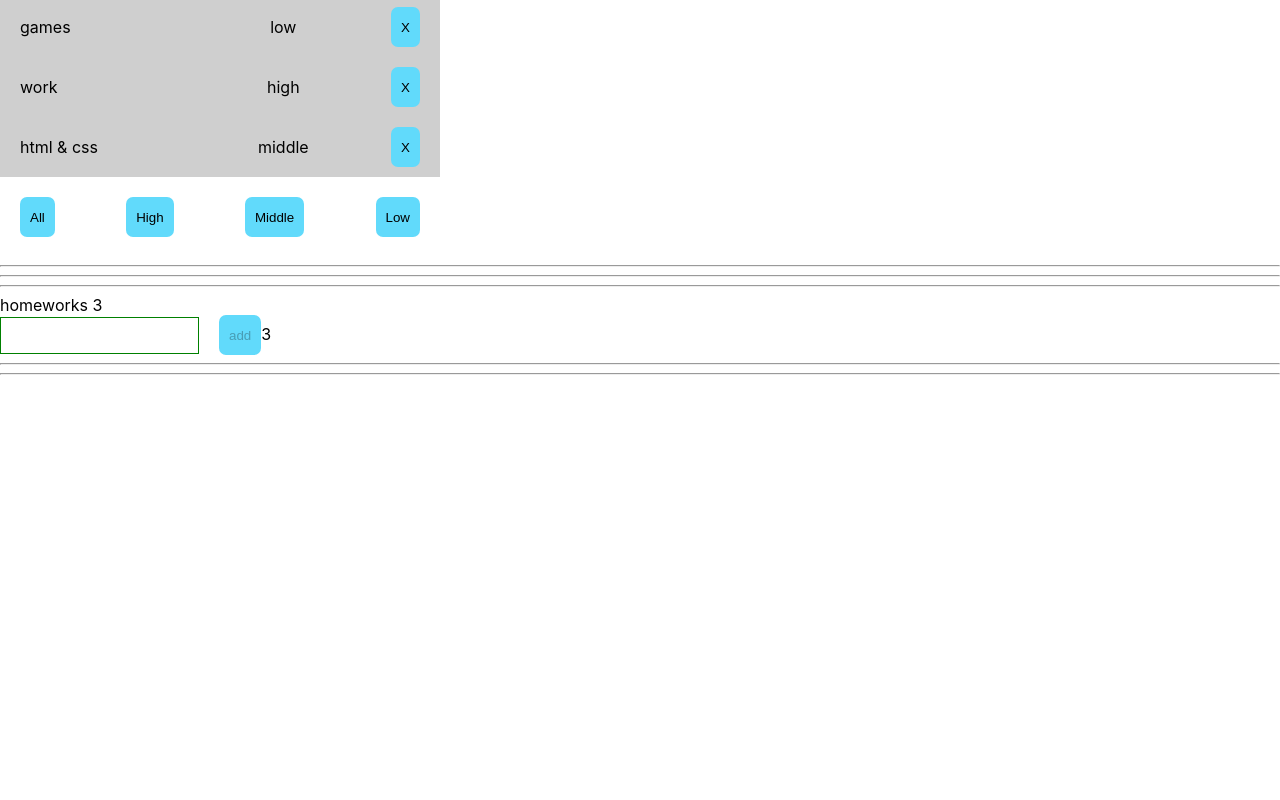
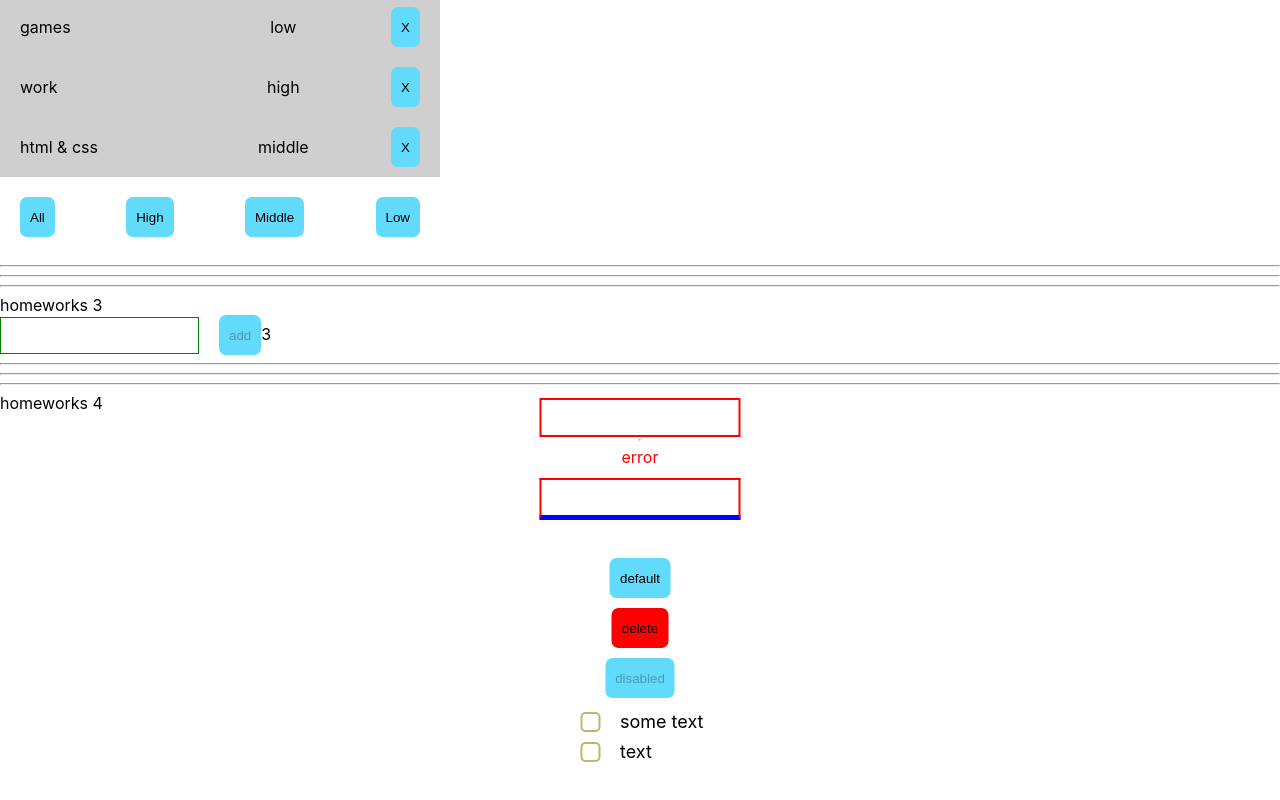
Before and after one commit to Artem-Evsiukov/homeworks, a React (Create React App) app: page / in a window 1280 px wide. Shown: the part 430-1230 px from the top of the page. Before the commit the page ends 813 px from the top, so only its background shows below. Built offline with nearby package versions, Linux system fonts and the light colour scheme.

Commit message:
home-works-4

```diff
--- a/src/p1-main/m1-ui/u1-app/App.module.css
+++ b/src/p1-main/m1-ui/u1-app/App.module.css
@@ -1,3 +1,3 @@
 .App {
-
+padding: 0 0 100px;
 }
--- a/src/p1-main/m1-ui/u1-app/App.tsx
+++ b/src/p1-main/m1-ui/u1-app/App.tsx
@@ -3,6 +3,7 @@ import s from './App.module.css'
 import HW1 from '../../../p2-homeworks/h1/HW1'
 import HW2 from '../../../p2-homeworks/h2/HW2';
 import HW3 from '../../../p2-homeworks/h3/HW3';
+import HW4 from '../../../p2-homeworks/h4/HW4';
 
 function App() {
     return (
@@ -11,7 +12,7 @@ function App() {
             <HW1/>
             <HW2/>
             <HW3/>
-            {/*<HW4/>*/}
+            <HW4/>
             {/*<HW5/>*/}
 
         </div>
--- a/src/p2-homeworks/h4/HW4.module.css
+++ b/src/p2-homeworks/h4/HW4.module.css
@@ -6,8 +6,20 @@
     display: flex;
     flex-direction: column;
     align-items: center;
+    position: relative;
+    height: 330px;
 }
 
 .testSpanError {
     color: blue;
 }
+.inputWrap{
+    position: absolute;
+    top: 50%;
+    left: 50%;
+    transform: translate(-50%, -50%);
+
+    display: flex;
+    flex-direction: column;
+    align-items: center;
+}
--- a/src/p2-homeworks/h4/HW4.tsx
+++ b/src/p2-homeworks/h4/HW4.tsx
@@ -19,23 +19,27 @@ function HW4() {
     const [checked, setChecked] = useState<boolean>(false)
     const testOnChange = (e: ChangeEvent<HTMLInputElement>) => setChecked(e.currentTarget.checked)
 
+
     return (
         <div>
             <hr/>
             homeworks 4
 
             <div className={s.column}>
+                <div className={s.inputWrap}>
                     <SuperInputText
                         value={text}
                         onChangeText={setText}
                         onEnter={showAlert}
                         error={error}
-                    // spanClassName={s.testSpanError}
+
+                        //spanClassName={s.testSpanError}
                     />
 
                     <SuperInputText
                         className={s.blue} // проверьте, рабоет ли смешивание классов
                     />
+
 
                     {/*----------------------------------------------------*/}
 
@@ -57,14 +61,14 @@ function HW4() {
                     {/*----------------------------------------------------*/}
 
                     <SuperCheckbox
-                    checked={checked}
-                    onChangeChecked={setChecked}
-                >
+                        checked={checked} onChangeChecked={setChecked}>
                         some text {/*// этот текст попадёт в children*/}
                     </SuperCheckbox>
 
                     {/*// onChange тоже должен работать*/}
-                <SuperCheckbox checked={checked} onChange={testOnChange}/>
+                    <SuperCheckbox checked={checked} onChange={testOnChange}>
+                        text
+                    </SuperCheckbox>
                 </div>
 
                 <hr/>
@@ -74,6 +78,7 @@ function HW4() {
                 {/*<AlternativeSuperCheckbox/>*/}
                 <hr/>
             </div>
+        </div>
     )
 }
 
--- a/src/p2-homeworks/h4/common/c1-SuperInputText/SuperInputText.module.css
+++ b/src/p2-homeworks/h4/common/c1-SuperInputText/SuperInputText.module.css
@@ -1,12 +1,27 @@
 .superInput {
+    margin: 10px !important;
+    background: white !important;
+    color: #000;
 
+}
+.inputWrap{
+    height: 80px;
+    display: flex;
+    flex-direction: column;
+    align-items: center;
 }
 
 .errorInput {
-    border: 3px solid lime;
-    background: red;
+    margin: 10px !important;
+    border: 2px solid red;
+
 }
 
 .error {
     color: red;
 }
+
+input:focus{
+    outline: none;
+    border: 2px solid #cfcfcf;
+}
--- a/src/p2-homeworks/h4/common/c1-SuperInputText/SuperInputText.tsx
+++ b/src/p2-homeworks/h4/common/c1-SuperInputText/SuperInputText.tsx
@@ -39,10 +39,10 @@ const SuperInputText: React.FC<SuperInputTextPropsType> = (
     }
 
     const finalSpanClassName = `${s.error} ${spanClassName ? spanClassName : ''}`
-    const finalInputClassName = `${s.errorInput} ${className}` // need to fix with (?:) and s.superInput
+    const finalInputClassName = `${s.errorInput}  ${error ? s.errorInput : s.superInput} ${className} ` // need to fix with (?:) and s.superInput
 
     return (
-        <>
+        <div className={s.inputWrap}>
             <input
                 type={'text'}
                 onChange={onChangeCallback}
@@ -52,7 +52,7 @@ const SuperInputText: React.FC<SuperInputTextPropsType> = (
                 {...restProps} // отдаём инпуту остальные пропсы если они есть (value например там внутри)
             />
             {error && <span className={finalSpanClassName}>{error}</span>}
-        </>
+        </div>
     )
 }
 
--- a/src/p2-homeworks/h4/common/c2-SuperButton/SuperButton.module.css
+++ b/src/p2-homeworks/h4/common/c2-SuperButton/SuperButton.module.css
@@ -1,7 +1,9 @@
 .default {
+    margin: 10px;
 
 }
 
 .red {
     background: red;
+
 }
--- a/src/p2-homeworks/h4/common/c3-SuperCheckbox/SuperCheckbox.module.css
+++ b/src/p2-homeworks/h4/common/c3-SuperCheckbox/SuperCheckbox.module.css
@@ -1,7 +1,64 @@
-.checkbox {
+.label .checkbox {
+    width: 0;
+    height: 0;
+    opacity: 0;
+    position: absolute;
+    top: 0;
+    left: 0;
+    z-index: -1;
+}
+.label{
+    width: 120px;
+    height: 30px;
+}
+.label .spanClassName{
+    display: block;
+    font-size: 18px;
+    line-height: 150%;
+    color: black;
+    position: relative;
+    padding-left: 40px;
+    cursor: pointer;
+    width: 100%;
+}
+
+.label .spanClassName:before{
+    content: '';
+    position: absolute;
+    top: 50%;
+    left: 0;
+    width: 20px;
+    height: 20px;
+    border-radius: 5px;
+    border: 2px solid darkkhaki;
+    transition: all .3s ease;
+    box-sizing: border-box;
+    transform: translateY(-50%);
+}
+
+.label .spanClassName:after{
+    content: '';
+    position: absolute;
+    z-index: 1;
+    top: 50%;
+    transform: translateY(-50%);
+    left: 5px;
+    width: 10px;
+    height: 10px;
+    transition: all .3s ease;
+    border-radius: 50%;
+    opacity: 0;
+    background-color: yellow;
+}
+.spanClassName {
 
 }
 
-.spanClassName {
 
+.label .checkbox[type='checkbox']:checked  + .spanClassName::before {
+    border: 2px solid darkkhaki;
+    background-color: darkkhaki;
 }
+.label  .checkbox[type='checkbox']:checked + .spanClassName::after{
+    opacity: 1;
+}
--- a/src/p2-homeworks/h4/common/c3-SuperCheckbox/SuperCheckbox.tsx
+++ b/src/p2-homeworks/h4/common/c3-SuperCheckbox/SuperCheckbox.tsx
@@ -20,13 +20,17 @@ const SuperCheckbox: React.FC<SuperCheckboxPropsType> = (
     }
 ) => {
     const onChangeCallback = (e: ChangeEvent<HTMLInputElement>) => {
-        // сделайте так чтоб работал onChange и onChangeChecked
+        onChange && onChange(e)
+            onChangeChecked && onChangeChecked(e.currentTarget.checked)
+
+
+
     }
 
     const finalInputClassName = `${s.checkbox} ${className ? className : ''}`
 
     return (
-        <label>
+        <label className={s.label} >
             <input
                 type={'checkbox'}
                 onChange={onChangeCallback}
```
Lines whose indentation alone changed are shown as unchanged.
